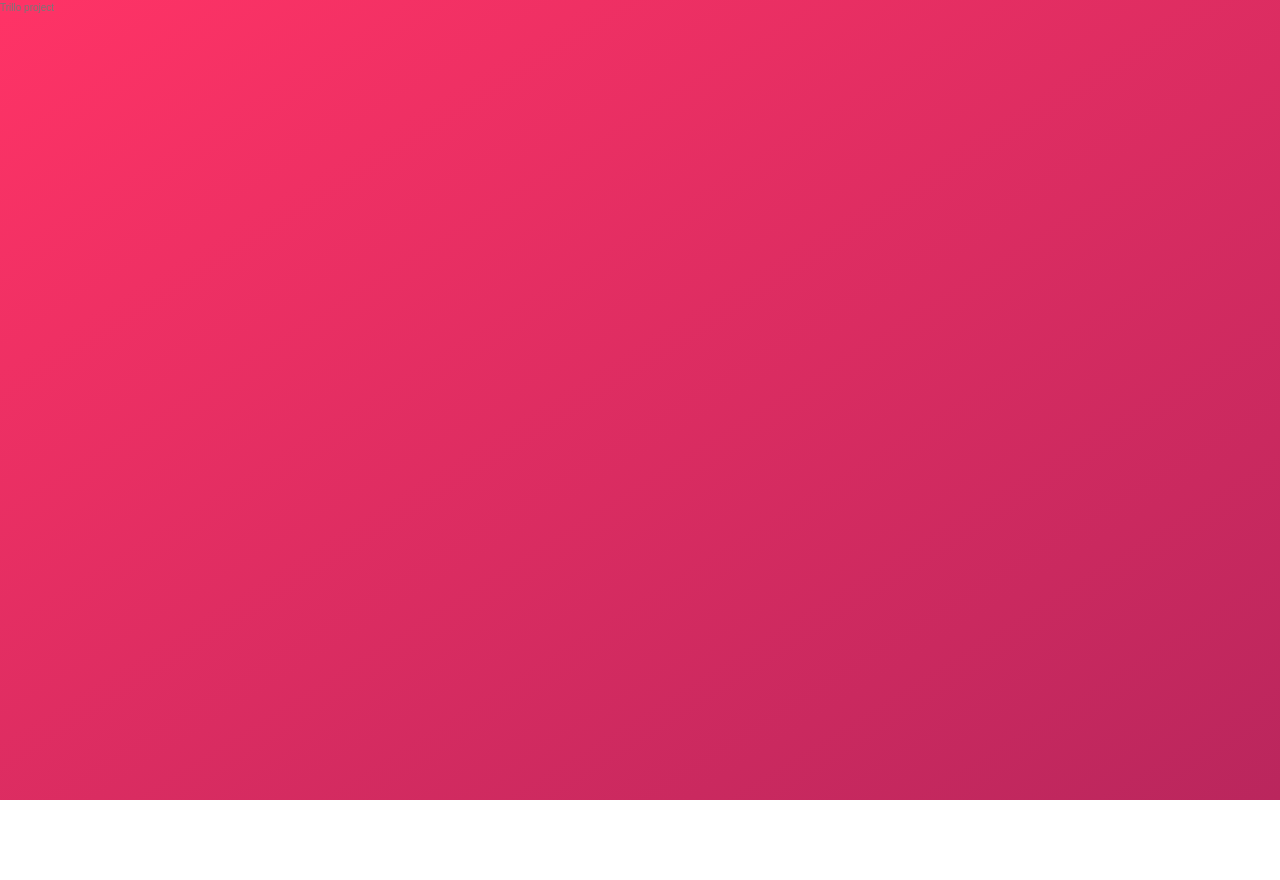
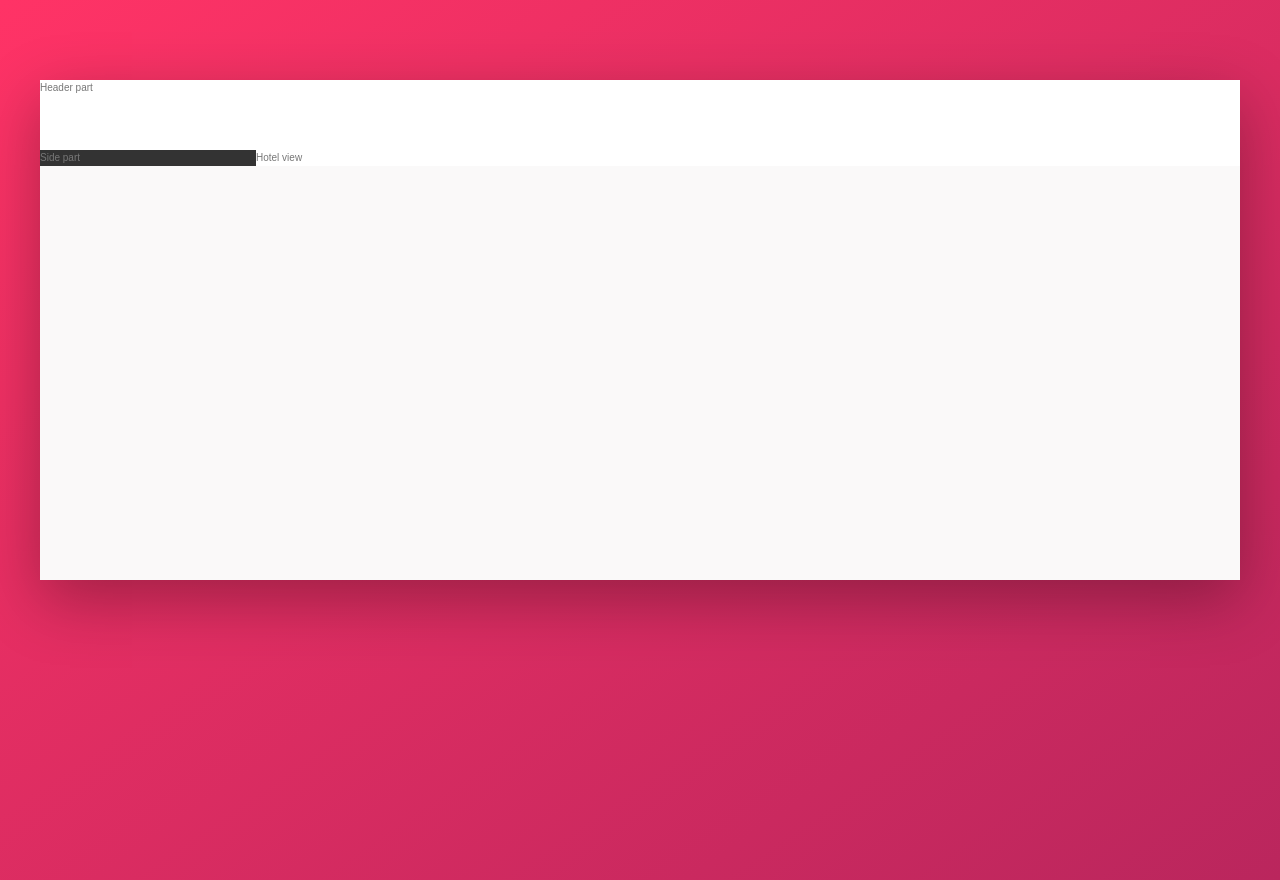
Before and after one commit to IvanRadovic/Trillo----CSS, a website: page index.html in a window 1280 px wide. Before the commit the page ends 800 px from the top, so only its background shows below. Drawn offline with Linux system fonts and the light colour scheme.

Commit message:
Making overall layout for project

```diff
--- a/index.html
+++ b/index.html
@@ -8,7 +8,22 @@
     <title>Trillo</title>
 </head>
 <body>
-    Trillo project
-
+    <div class="container">
+        <!-- --- Header --- -->
+        <header class="header">
+            Header part
+        </header>
+        <!-- --- Content --- -->
+        <div class="content">
+            <!-- -- sidebar -- -->
+            <nav class="sidebar">
+                Side part
+            </nav>
+            <!-- -- hotel-view -- -->
+            <main class="hotel-view">
+                Hotel view
+            </main>
+        </div>
+    </div>
 </body>
 </html>
--- a/sass/base/_base.scss
+++ b/sass/base/_base.scss
@@ -29,6 +29,8 @@ Grey dark 3: #999
     --color-grey-1: #333;
     --color-grey-2: #777;
     --color-grey-3: #999;
+
+    --shadow-dark:0 2rem 6rem rgb(0, 0, 0, 0.3);
 }
 
 
--- /dev/null
+++ b/sass/layout/_container.scss
@@ -0,0 +1,8 @@
+.container{
+    max-width: 120rem;
+    margin: 8rem auto;
+    background-color: var(--color-light-1);
+    box-shadow: var(--shadow-dark);
+    min-height: 50rem;
+
+}
--- /dev/null
+++ b/sass/layout/_content.scss
@@ -0,0 +1,3 @@
+.content{
+    display: flex;
+}
--- /dev/null
+++ b/sass/layout/_header.scss
@@ -0,0 +1,5 @@
+.header{
+    height: 7rem;
+    background-color: #ffff;
+    border-bottom: var(--color-light-2);
+}
--- /dev/null
+++ b/sass/layout/_hotel-view.scss
@@ -0,0 +1,4 @@
+.hotel-view{
+    background-color: #ffff;
+    flex: 1;
+}
--- /dev/null
+++ b/sass/layout/_sidebar.scss
@@ -0,0 +1,4 @@
+.sidebar{
+    background-color: var( --color-grey-1);
+    flex: 0 0 18%;
+}
--- a/sass/main.scss
+++ b/sass/main.scss
@@ -1 +1,12 @@
+/* -- base -- */
 @import "base/base";
+
+/* -- components -- */
+
+
+/* -- layout -- */
+@import "layout/container";
+@import "layout/header";
+@import "layout/content";
+@import "layout/sidebar";
+@import "layout/hotel-view";
```
Also changed, not shown: sass/main.css, 1 other file.
